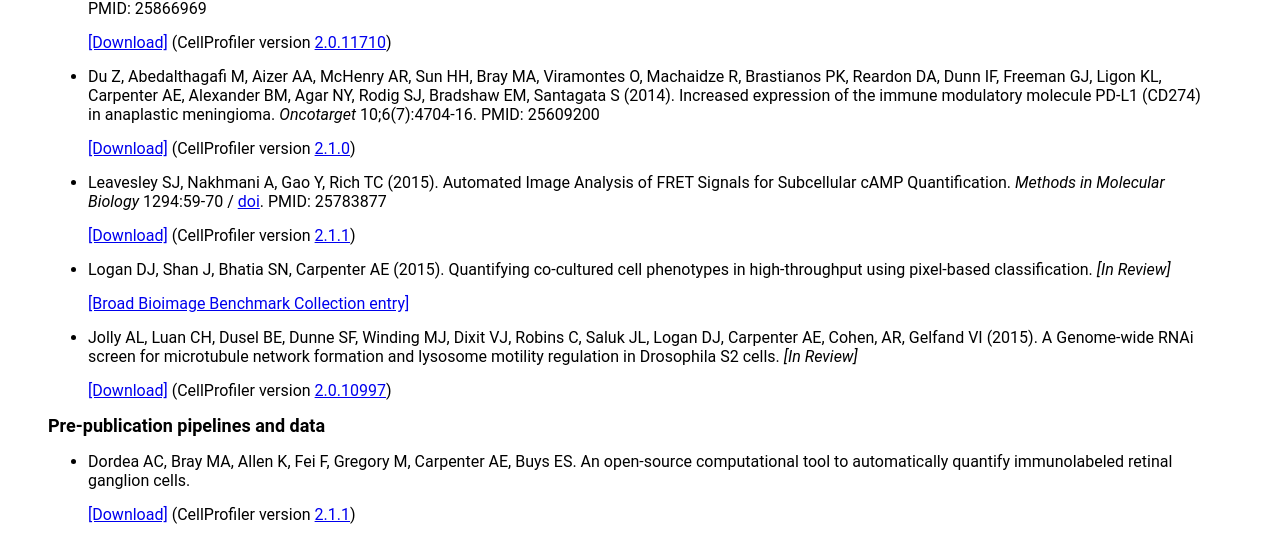
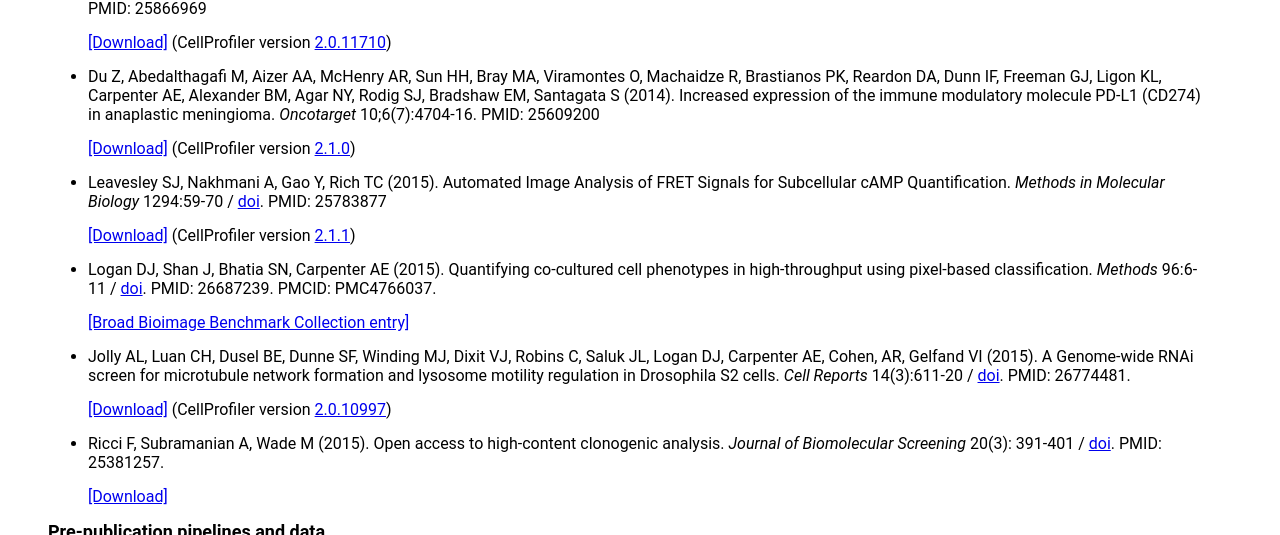
Before and after one commit to CellProfiler/cellprofiler.github.com-backup, a Jekyll site: the page built from published_pipelines.html, in a window 1280 px wide and 900 px high, scrolled down 1973 px, cut to the strip 0-535 px from the top of the window. Built offline with Jekyll 4.4.1, drawn with Linux system fonts in a browser that asks for light colours.

Commit message:
add ricci pipeline to published pipelines page

```diff
--- a/published_pipelines.html
+++ b/published_pipelines.html
@@ -334,7 +334,9 @@
             <a name="Logan_2015"></a>Logan DJ, Shan J, Bhatia SN, Carpenter AE
             (2015). Quantifying co-cultured cell phenotypes in high-throughput
             using pixel-based classification. <span style=
-            "font-style:italic">[In Review]</span>
+            "font-style:italic">Methods</span> 96:6-11 / <a href=
+            "dx.doi.org/10.1016/j.ymeth.2015.12.002">doi</a>. PMID: 26687239.
+            PMCID: PMC4766037.
           </li>
 
           <li class="li_ul" style="list-style:none">
@@ -347,8 +349,9 @@
             Winding MJ, Dixit VJ, Robins C, Saluk JL, Logan DJ, Carpenter AE,
             Cohen, AR, Gelfand VI (2015). A Genome-wide RNAi screen for
             microtubule network formation and lysosome motility regulation in
-            Drosophila S2 cells. <span style="font-style:italic">[In
-            Review]</span>
+            Drosophila S2 cells. <span style="font-style:italic">Cell Reports</span>
+            14(3):611-20 / <a href="dx.doi.org/10.1016/j.celrep.2015.12.051">doi</a>.
+            PMID: 26774481.
           </li>
 
           <li class="li_ul" style="list-style:none">
@@ -357,7 +360,19 @@
             [Download]</a> (CellProfiler version <a href=
             "previousReleases.html#v10997">2.0.10997</a>)
           </li>
-        </ul>
+
+        <li class="li_ul">
+          <a name="Ricci_2015"></a>Ricci F, Subramanian A, Wade M (2015).
+          Open access to high-content clonogenic analysis. <span style="font-style:italic">Journal
+          of Biomolecular Screening</span> 20(3): 391-401 / <a href="dx.doi.org/10.1177/1087057114557775">
+          doi</a>. PMID: 25381257.
+        </li>
+
+        <li class="li_ul" style="list-style:none">
+          <a href="http://d1zymp9ayga15t.cloudfront.net/PublishedPipelines/Jolly_Lysomsome_Motility_2015.zip">
+          [Download]</a>
+        </li>
+      </ul>
 
         <h2>
           Pre-publication pipelines and data
```
